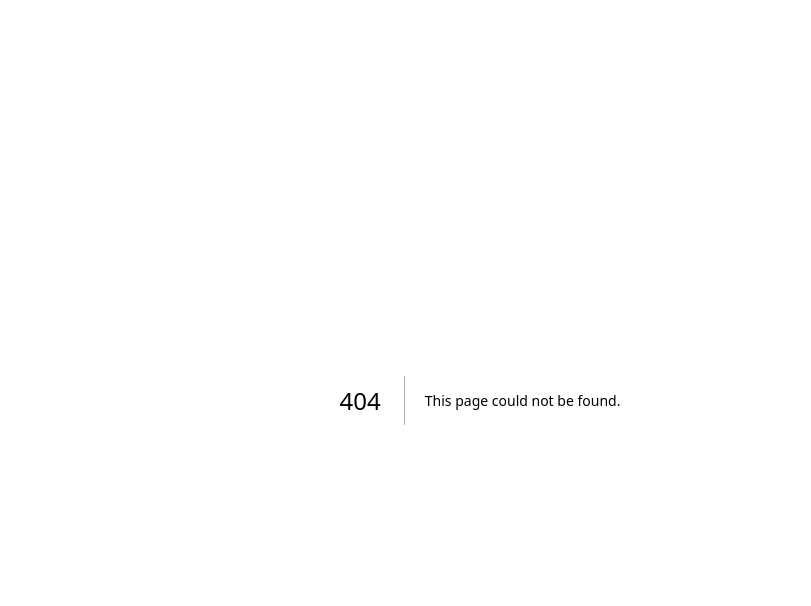
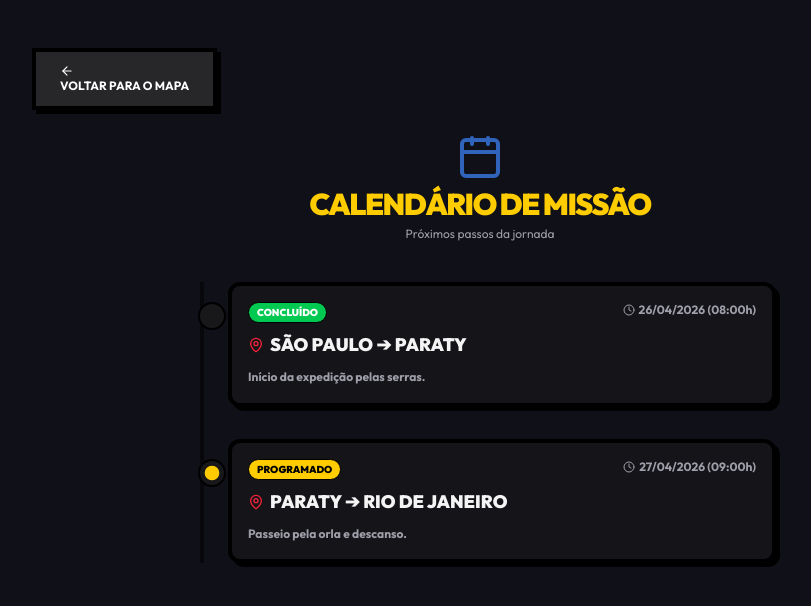
Before and after one commit to JocksanBrito/camper-track, a Next.js app: page /calendario in a window 1280 px wide. Before the commit this address had no page. Shown: the top 606 px of the page, without its empty margins (160-971 px from the left). Built offline with nearby package versions, Linux system fonts and the light colour scheme.

Commit message:
melhorias v3

```diff
--- /dev/null
+++ b/app/calendario/page.tsx
@@ -0,0 +1,125 @@
+"use client";
+
+import { useState } from "react";
+import { Clock, Calendar, ArrowLeft, CheckCircle, Circle, MapPin, Plus } from "lucide-react";
+import Link from "next/link";
+import { useAuth } from "@/contexts/AuthContext";
+import { toast } from "sonner";
+
+export default function CalendarioDeMissao() {
+  const { isLoggedIn } = useAuth();
+  const [events] = useState<any[]>([
+    {
+      id: 1,
+      origem: "São Paulo",
+      destino: "Paraty",
+      data: "26/04/2026",
+      hora_partida: "08:00",
+      hora_chegada: "12:30",
+      descricao: "Início da expedição pelas serras.",
+      status: "concluido",
+    },
+    {
+      id: 2,
+      origem: "Paraty",
+      destino: "Rio de Janeiro",
+      data: "27/04/2026",
+      hora_partida: "09:00",
+      hora_chegada: "14:00",
+      descricao: "Passeio pela orla e descanso.",
+      status: "programado",
+    },
+  ]);
+
+  return (
+    <div className="min-h-screen bg-[var(--background)] text-[var(--foreground)] flex flex-col items-center p-4 pt-12 pb-24 gap-6">
+      <div className="w-full max-w-md md:max-w-4xl flex justify-start">
+        <Link
+          href="/"
+          className="game-button bg-zinc-800 text-white text-xs py-2 px-3 flex items-center gap-1.5"
+        >
+          <ArrowLeft size={14} /> Voltar para o Mapa
+        </Link>
+      </div>
+
+      <main className="w-full max-w-md md:max-w-xl flex flex-col items-center gap-6">
+        <div className="flex flex-col items-center gap-1 text-center">
+          <Calendar
+            size={48}
+            className="text-[var(--mario-blue)] animate-pulse"
+          />
+          <h1 className="text-3xl font-black uppercase tracking-tighter text-[var(--mario-yellow)]">
+            Calendário de Missão
+          </h1>
+          <p className="text-xs text-zinc-400">Próximos passos da jornada</p>
+        </div>
+
+        {/* Adicionar evento (Admin) */}
+        {isLoggedIn && (
+          <button
+            onClick={() =>
+              toast.info("Funcionalidade em desenvolvimento no painel Admin.")
+            }
+            className="game-button bg-[var(--mario-green)] text-white w-full text-xs font-bold flex items-center justify-center gap-1.5 py-3 shadow-[2px_2px_0px_0px_rgba(0,0,0,1)]"
+          >
+            <Plus size={16} /> Adicionar Nova Programação
+          </button>
+        )}
+
+        {/* Timeline */}
+        <div className="relative border-l-4 border-black/50 ml-4 flex flex-col gap-8 w-full mt-4 pl-6">
+          {events.map((event) => {
+            const isDone = event.status === "concluido";
+            return (
+              <div
+                key={event.id}
+                className="relative flex flex-col bg-zinc-900/50 border-4 border-black p-4 rounded-xl shadow-[4px_4px_0px_0px_rgba(0,0,0,1)]"
+              >
+                {/* Indicador na linha */}
+                <div
+                  className={`absolute -left-[34px] top-4 p-1 rounded-full border-2 border-black bg-zinc-900 ${
+                    isDone ? "text-green-500" : "text-[var(--mario-yellow)]"
+                  }`}
+                >
+                  {isDone ? (
+                    <CheckCircle
+                      size={16}
+                      fill="currentColor"
+                      className="text-zinc-900"
+                    />
+                  ) : (
+                    <Circle size={16} fill="currentColor" />
+                  )}
+                </div>
+
+                <div className="flex justify-between items-start mb-2">
+                  <span
+                    className={`text-[10px] font-black uppercase px-2 py-0.5 rounded-full border border-black ${
+                      isDone
+                        ? "bg-green-500 text-white"
+                        : "bg-[var(--mario-yellow)] text-black"
+                    }`}
+                  >
+                    {isDone ? "Concluído" : "Programado"}
+                  </span>
+                  <div className="flex items-center gap-1 text-xs text-zinc-400 font-bold">
+                    <Clock size={12} />
+                    {event.data} ({event.hora_partida}h)
+                  </div>
+                </div>
+
+                <h3 className="text-lg font-black uppercase text-zinc-100 flex items-center gap-1.5">
+                  <MapPin size={16} className="text-[var(--mario-red)]" />
+                  {event.origem} ➔ {event.destino}
+                </h3>
+                <p className="text-xs text-zinc-400 mt-2 font-bold leading-relaxed">
+                  {event.descricao}
+                </p>
+              </div>
+            );
+          })}
+        </div>
+      </main>
+    </div>
+  );
+}
--- a/app/page.tsx
+++ b/app/page.tsx
@@ -123,6 +123,13 @@ export default function Home() {
                   Painel
                 </Link>
                 <Link
+                  href="/calendario"
+                  onClick={() => setIsMenuOpen(false)}
+                  className="game-button bg-zinc-800 text-white text-xs py-1 text-center font-bold"
+                >
+                  Calendário
+                </Link>
+                <Link
                   href="/diario"
                   onClick={() => setIsMenuOpen(false)}
                   className="game-button bg-zinc-800 text-white text-xs py-1 text-center font-bold"
@@ -182,25 +189,6 @@ export default function Home() {
             driver={tripulacao.driver}
             passenger={tripulacao.passenger}
           />
-        </div>
-
-        {/* Botões Lado a Lado */}
-        <div className="grid grid-cols-2 gap-4 w-full">
-          <a
-            href={isLoggedIn ? "/admin" : "/login"}
-            className="game-button bg-[var(--mario-red)] text-white hover:bg-red-600 text-xs py-2 px-1"
-          >
-            <span className="flex items-center justify-center gap-1">
-              <Zap size={14} fill="currentColor" />
-              {isLoggedIn ? "Painel de Controle" : "Corrida (Login)"}
-            </span>
-          </a>
-          <button className="game-button bg-[var(--mario-blue)] text-white hover:bg-blue-600 text-xs py-2 px-1">
-            <span className="flex items-center justify-center gap-1">
-              <Trophy size={14} />
-              Placar
-            </span>
-          </button>
         </div>
 
         {/* Mapa */}
```
